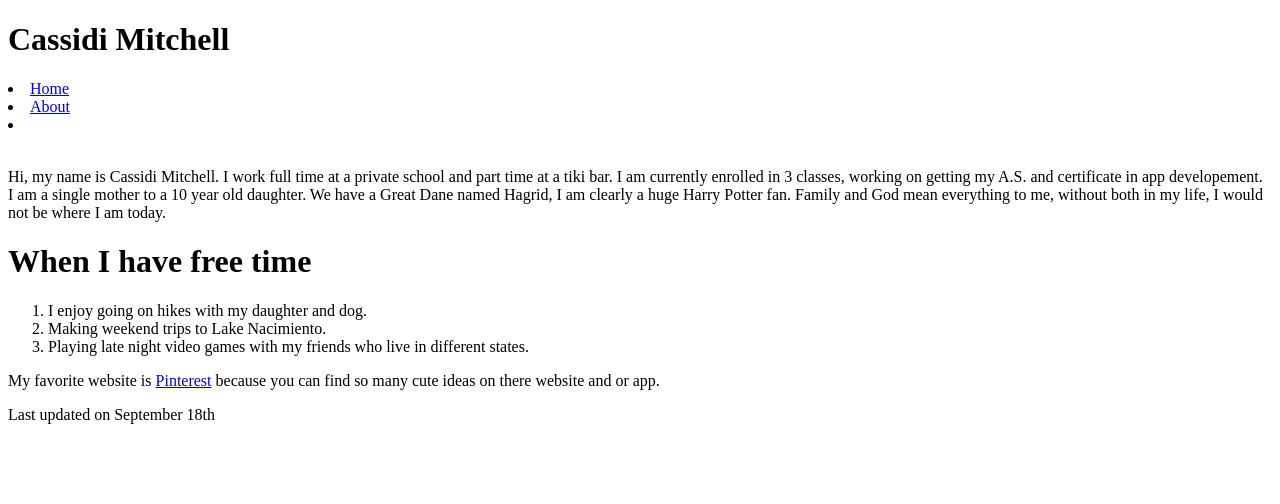
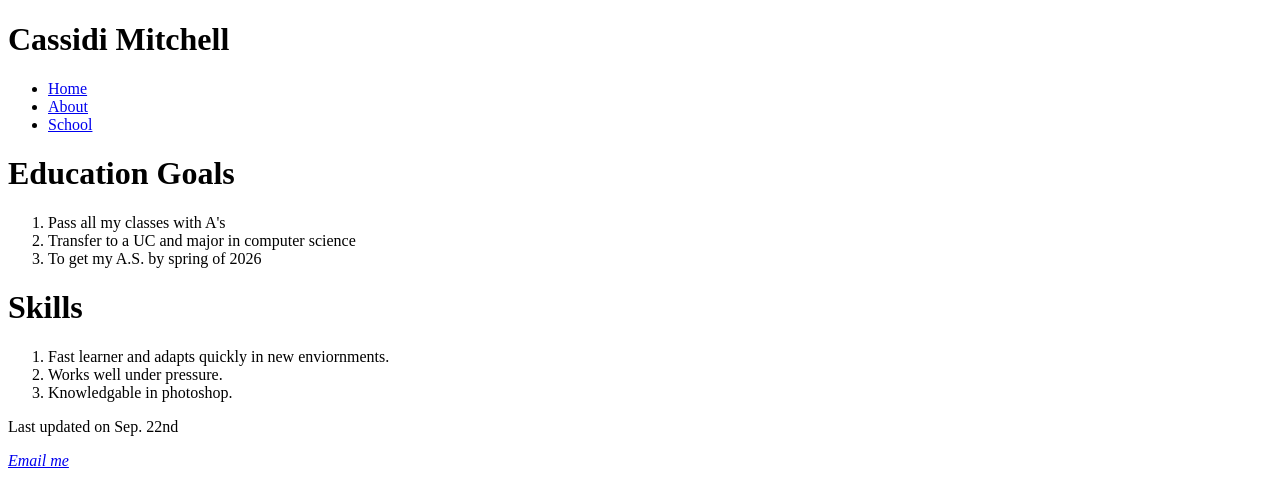
Before and after one commit to cassidim/CIS132, a plain HTML site: page about.html in a window 1280 px wide. Drawn offline with Linux system fonts and the light colour scheme.

Commit message:
Add files via upload

```diff
--- a/about.html
+++ b/about.html
@@ -4,30 +4,34 @@
     <meta charset="utf-8">
 <title>Cassidi Mitchell</title>
     </head>
-<body>
-
-<h1><strong>Cassidi Mitchell</strong></h1>
+<h1>Cassidi Mitchell</h1>
 <nav>
+<ul>
 <li><a href="index.html">Home</a></li>
         <li><a href="about.html">About</a></li>
-    <li><a href="http://www.elcaminocollege.edu"></a></li>
-    </nav>
-<p><br>Hi, my name is Cassidi Mitchell. I work full time at a private school and part time at a tiki bar. I am currently enrolled in 3 classes, working on getting my A.S. and certificate in app developement. I am a single mother to a 10 year old daughter. We have a Great Dane named Hagrid, I am clearly a huge Harry Potter fan. Family and God mean everything to me, without both in my life, I would not be where I am today.</p>
+    <li><a href="http://www.elcaminocollege.edu">School</a></li>
+        </ul></nav>
 
+    <div>
+        <h1>Education Goals</h1>
+        <ol>
+        <li>Pass all my classes with A's</li>
+        <li>Transfer to a UC and major in computer science</li>
+        <li>To get my A.S. by spring of 2026</li>
+        </ol></div>
 
+<header>
 
-<h1>When I have free time</h1>
+<h1>Skills</h1>
+<ol>
+    <li>Fast learner and adapts quickly in new enviornments.</li>
+    <li>Works well under pressure.</li>
+    <li>Knowledgable in photoshop.</li>
+    </ol>
+<p>Last updated on Sep. 22nd</p>
+</header>
 
-<ol>
-<li>I enjoy going on hikes with my daughter and dog.</li>
-<li>Making weekend trips to Lake Nacimiento.</li>
-<li>Playing late night video games with my friends who live in different states.</li>
-    </ol>
-
-
-<p>My favorite website is <a href="http://www.pinterest.com/">Pinterest</a> because you can find so many cute ideas on there website and or app.</p>
    <footer>
-<p>Last updated on September 18th</p>
+       <address><a href="emailto:cassidi_mitchell@elcamino.edu">Email me</a></address>
 </footer>
- </body>
     </html>
```
Also changed, not shown: index.html (+6 -0 lines). Lines whose indentation alone changed are shown as unchanged.
